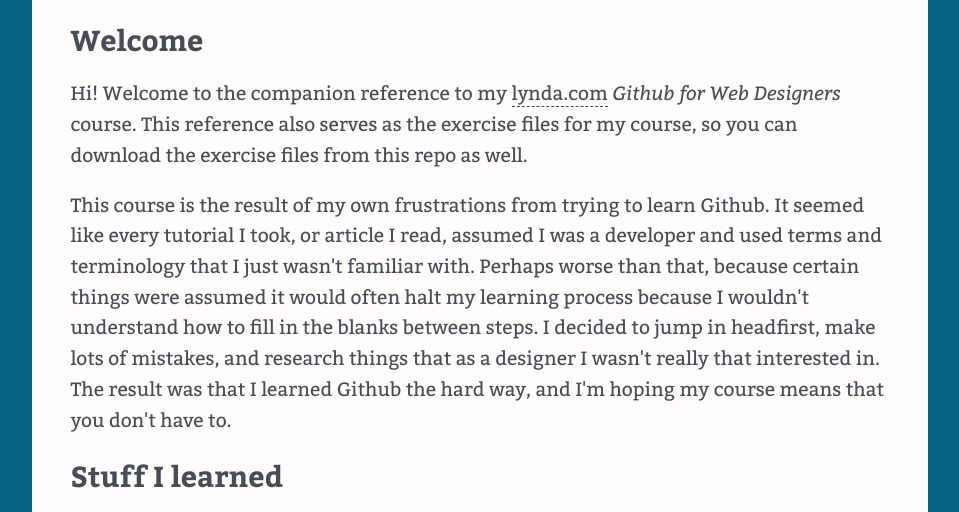
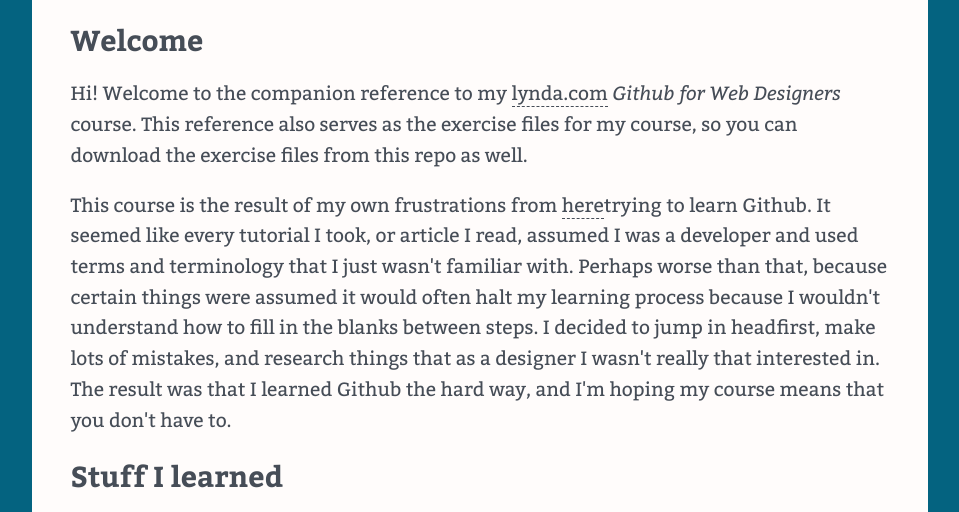
Before and after one commit to githubsheema/github-for-web-designers-2, a plain HTML site: page index.html in a window 1280 px wide. Shown: the part 229-741 px from the top of the page, without its empty margins (160-1119 px from the left). Drawn offline with nearby package versions, Linux system fonts and the light colour scheme.

Commit message:
nojekyll and html

```diff
--- a/index.html
+++ b/index.html
@@ -27,7 +27,7 @@
     <main>
     <h2>Welcome</h2>
     <p>Hi! Welcome to the companion reference to my <a href="http://www.lynda.com" title="lynda.com">lynda.com</a> <em>Github for Web Designers</em> course. This reference also serves as the exercise files for my course, so you can download the exercise files from this repo as well.</p>
-    <p>This course is the result of my own frustrations from trying to learn Github. It seemed like every tutorial I took, or article I read, assumed I was a developer and used terms and terminology that I just wasn't familiar with. Perhaps worse than that, because certain things were assumed it would often halt my learning process because I wouldn't understand how to fill in the blanks between steps. I decided to jump in headfirst, make lots of mistakes, and research things that as a designer I wasn't really that interested in. The result was that I learned Github the hard way, and I'm hoping my course means that you don't have to.</p>
+    <p>This course is the result of my own frustrations from <a href="https://github.com/githubsheema/github-for-web-designers-2">here</a>trying to learn Github. It seemed like every tutorial I took, or article I read, assumed I was a developer and used terms and terminology that I just wasn't familiar with. Perhaps worse than that, because certain things were assumed it would often halt my learning process because I wouldn't understand how to fill in the blanks between steps. I decided to jump in headfirst, make lots of mistakes, and research things that as a designer I wasn't really that interested in. The result was that I learned Github the hard way, and I'm hoping my course means that you don't have to.</p>
     <h2>Stuff I learned</h2>
     <p>Whenever I learn something new I have those &quot;aha&rdquo; moments where I break through the murk into moments of clarity. In addition to the reference and glossary that you&rsquo;ll find here I wanted to list some of the concepts that I found really important when learning Github.</p>
     <h4>Take some time to learn Git</h4>
```
Also changed, not shown: 1 other file.
